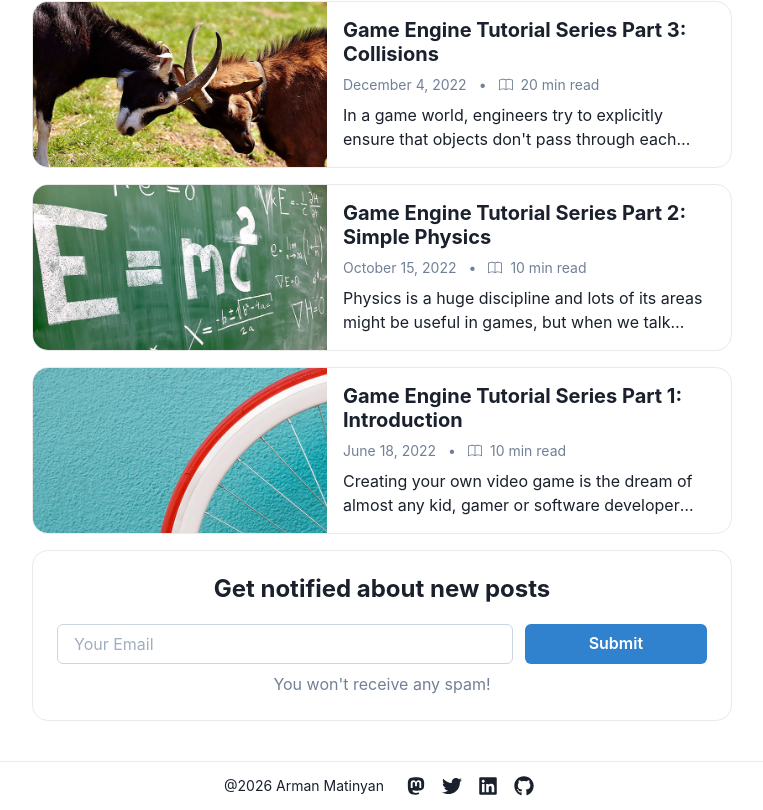
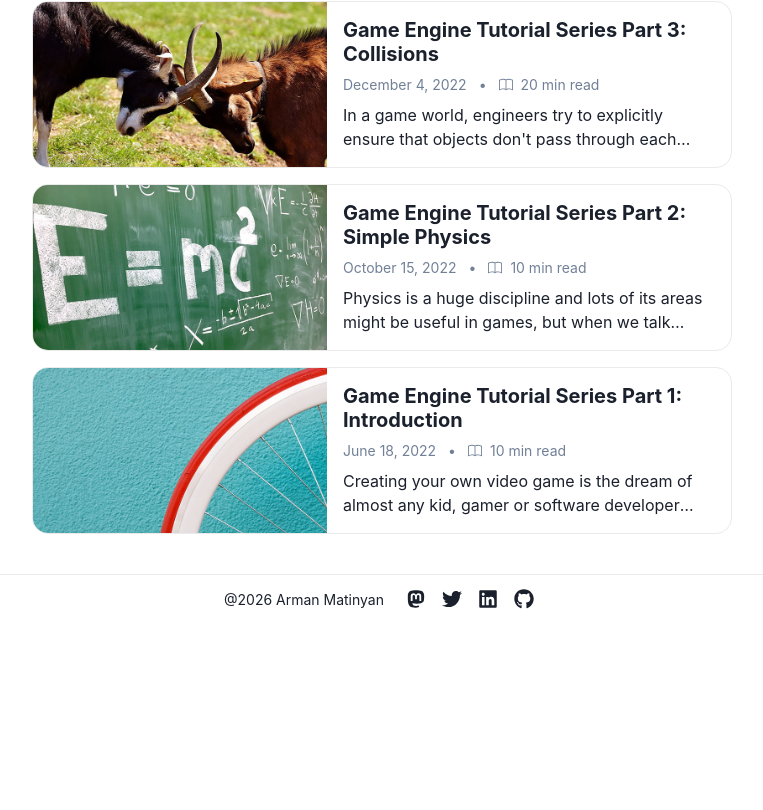
Before and after one commit to Snowblaze/snowblaze.github.io, a Next.js app: page / in a window 1280 px wide. Shown: the part 485-1295 px from the top of the page, without its empty margins (258-1021 px from the left). After the commit the page ends 1108 px from the top, so only its background shows below. Built offline with nearby package versions, Linux system fonts and the light colour scheme.

Commit message:
chore: remove the newsletter

```diff
--- a/package.json
+++ b/package.json
@@ -16,7 +16,6 @@
     "@emotion/react": "^11.10.5",
     "@emotion/styled": "^11.10.5",
     "@plaiceholder/next": "^2.5.0",
-    "@prisma/client": "^4.9.0",
     "date-fns": "^2.29.3",
     "framer-motion": "^8.5.4",
     "gray-matter": "^4.0.3",
@@ -41,7 +40,6 @@
     "@types/react-syntax-highlighter": "^15.5.6",
     "eslint": "8.33.0",
     "eslint-config-next": "12.1.6",
-    "prisma": "^4.9.0",
     "typescript": "4.9.4"
   },
   "volta": {
--- a/pages/api/subscribe.ts
+++ /dev/null
@@ -1,39 +0,0 @@
-import { NextApiRequest, NextApiResponse } from "next";
-import { PrismaClient } from "@prisma/client";
-
-const prisma = new PrismaClient();
-
-interface ExtendedNextApiRequest extends NextApiRequest {
-  body: {
-    email: string;
-  };
-}
-
-export default async function handler(req: ExtendedNextApiRequest, res: NextApiResponse) {
-  if (req.method === 'POST') {
-    try {
-      const data = await prisma.subscription.findUnique({
-        where: {
-          email: req.body.email,
-        },
-      });
-
-      if (data) {
-        return res.status(200).json({});
-      }
-
-      await prisma.subscription.create({
-        data: {
-          email: req.body.email,
-        },
-      });
-
-      return res.status(200).json({});
-    } catch (err) {
-      console.error(err);
-      return res.status(500).json({ msg: 'Something went wrong' });
-    }
-  }
-
-  return res.status(405).json({ msg: 'Method not allowed' });
-}
--- a/pages/index.tsx
+++ b/pages/index.tsx
@@ -4,7 +4,6 @@ import Layout from "../ui/molecules/Layout";
 import { getAllPosts } from "../lib/api";
 import Post from "../types/Post";
 import PostPreview from "../ui/molecules/PostPreview";
-import Newsletter from "../ui/molecules/Newsletter";
 import Seo from "../components/Seo";
 import OgImage from "../public/main-og.png";
 
@@ -37,9 +36,6 @@ const Home: NextPage<Props> = ({
         ))
       }
     </Box>
-    <Box mt={4}>
-      <Newsletter />
-    </Box>
   </Layout>
 );
 
--- a/ui/molecules/Newsletter/Newsletter.tsx
+++ /dev/null
@@ -1,116 +0,0 @@
-import { useState, useCallback } from 'react';
-import {
-  Box,
-  Stack,
-  FormControl,
-  Input,
-  Button,
-  Heading,
-  Text,
-} from '@chakra-ui/react';
-import { CheckIcon } from '@chakra-ui/icons';
-
-const regex = /^(([^<>()[\].,;:\s@"]+(\.[^<>()[\].,;:\s@"]+)*)|(".+"))@((?!-)([^<>()[\].,;:\s@"]+\.)+[^<>()[\].,;:\s@"]{1,})[^-<>()[\].,;:\s@"]$/i;
-const endpoint = '/api/subscribe';
-
-const Newsletter = () => {
-  const [state, setState] = useState<'initial' | 'submitting' | 'success'>(
-    'initial'
-  );
-  const [error, setError] = useState(false);
-
-  const onSubmit = useCallback(async (e: any) => {
-    e.preventDefault();
-
-    const value = e.target.email.value;
-
-    if (regex.exec(value)) {
-      setError(false);
-      setState('submitting');
-
-      const options = {
-        method: 'POST',
-        headers: {
-          'Content-Type': 'application/json',
-        },
-        body: JSON.stringify({
-          email: value,
-        }),
-      };
-
-      const response = await fetch(endpoint, options);
-
-      if (response.status === 200) {
-        setState('success');
-        return;
-      }
-    }
-
-    setError(true);
-    setState('initial');
-  }, [
-    setError,
-    setState,
-  ]);
-
-  return (
-      <Box
-        border="1px solid #eaeaea"
-        rounded="2xl"
-        p={6}
-        flexDir="column"
-      >
-        <Heading
-          as="h2"
-          fontSize={{ base: 'xl', sm: '2xl' }}
-          textAlign="center"
-          mb={5}
-        >
-          Get notified about new posts
-        </Heading>
-        <Stack
-          direction={{ base: 'column', md: 'row' }}
-          as="form"
-          spacing="12px"
-          onSubmit={onSubmit}
-        >
-          <FormControl>
-            <Input
-              variant="solid"
-              borderWidth={1}
-              color="gray.800"
-              _placeholder={{
-                color: 'gray.400',
-              }}
-              borderColor="gray.300"
-              id="email"
-              type="email"
-              required
-              placeholder="Your Email"
-              aria-label="Your Email"
-              disabled={state !== 'initial'}
-            />
-          </FormControl>
-          <FormControl w={{ base: '100%', md: '40%' }}>
-            <Button
-              colorScheme={state === 'success' ? 'green' : 'blue'}
-              isLoading={state === 'submitting'}
-              w="100%"
-              type={state === 'success' ? 'button' : 'submit'}>
-              {state === 'success' ? <CheckIcon /> : 'Submit'}
-            </Button>
-          </FormControl>
-        </Stack>
-        <Text
-          mt={2}
-          textAlign="center"
-          color={error ? 'red.500' : 'gray.500'}>
-          {error
-            ? "Oh no an error occured! Please try again later."
-            : "You won't receive any spam!"}
-        </Text>
-      </Box>
-  );
-};
-
-export default Newsletter;
--- a/ui/molecules/Newsletter/index.ts
+++ /dev/null
@@ -1,3 +0,0 @@
-import Newsletter from "./Newsletter";
-
-export default Newsletter;
--- a/ui/molecules/PostBody/PostBody.tsx
+++ b/ui/molecules/PostBody/PostBody.tsx
@@ -5,7 +5,6 @@ import remarkMath from "remark-math";
 import rehypeKatex from "rehype-katex";
 import { Box, Heading, Link, ListItem, OrderedList, Text, UnorderedList } from "@chakra-ui/react";
 import CodeBlock from "../../../components/CodeBlock";
-import Newsletter from "../Newsletter";
 import "katex/dist/katex.min.css";
 
 type Props = {
@@ -83,9 +82,6 @@ const PostBody: FC<Props> = ({
       >
         {content}
       </ReactMarkdown>
-      <Box my={6}>
-        <Newsletter />
-      </Box>
     </Box>
   );
 };
```
Also changed, not shown: 2 other files (tests, documents, lock files or other folders).
